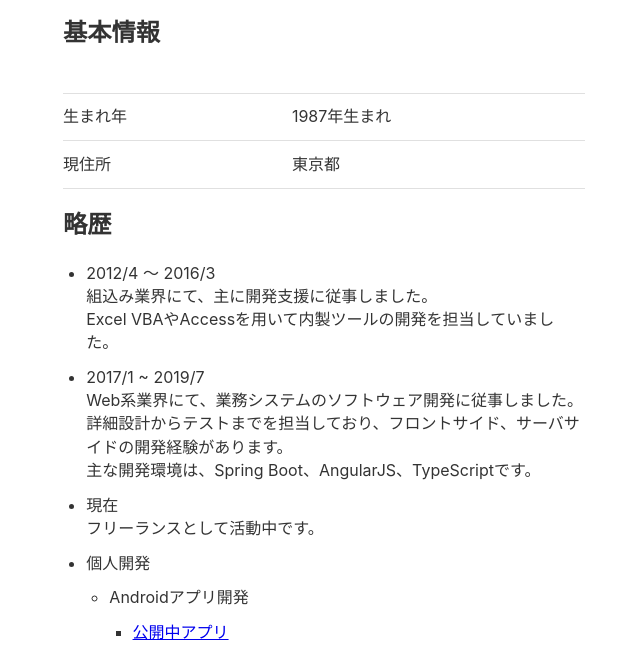
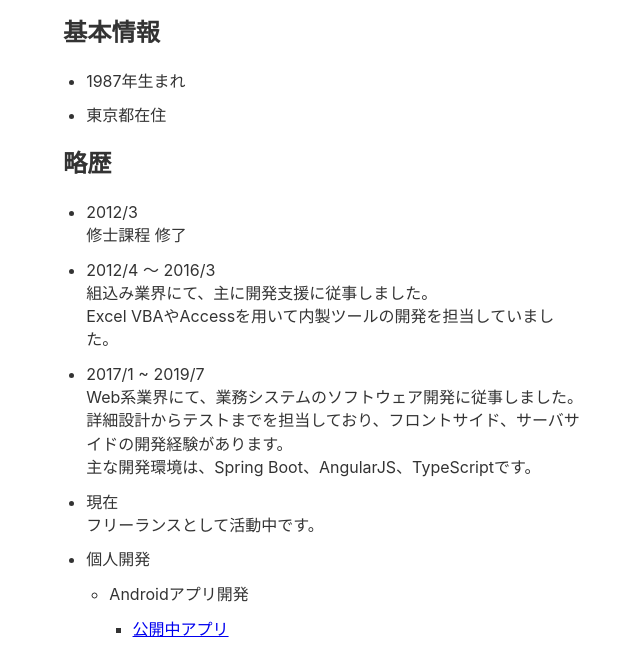
Before and after one commit to k-kawajiri/profile, a Gatsby site: page /profile/ in a window 1280 px wide. Shown: the part 143-793 px from the top of the page, without its empty margins (316-956 px from the left). Built offline with nearby package versions, Linux system fonts and the light colour scheme; Gatsby itself is replaced by a stand-in of ours; some packages are replaced by stand-ins of ours.

Commit message:
[update]推敲

```diff
--- a/content/blog/blog/index.md
+++ b/content/blog/blog/index.md
@@ -5,6 +5,5 @@ date: "2020-02-01"
 description: "Blog List"
 ---
 
-## ブログ
 * [Medium](https://medium.com/@kawanojieee)
 主にAndroid開発について記載しています。
--- a/content/blog/profile/index.md
+++ b/content/blog/profile/index.md
@@ -6,12 +6,12 @@ description: "Profile"
 ---
 ## 基本情報
 
-|||
-:---:|---
-|生まれ年|1987年生まれ|
-|現住所|東京都|
+* 1987年生まれ
+* 東京都在住
 
 ## 略歴
+* 2012/3
+修士課程 修了
 * 2012/4 〜 2016/3
 組込み業界にて、主に開発支援に従事しました。
 Excel VBAやAccessを用いて内製ツールの開発を担当していました。
```
